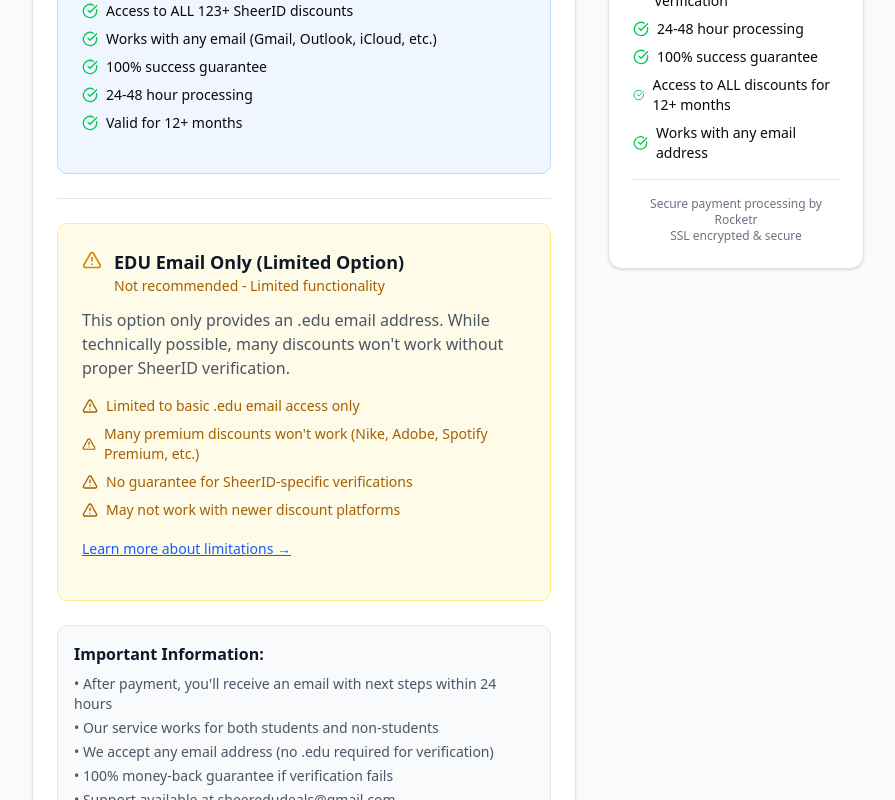
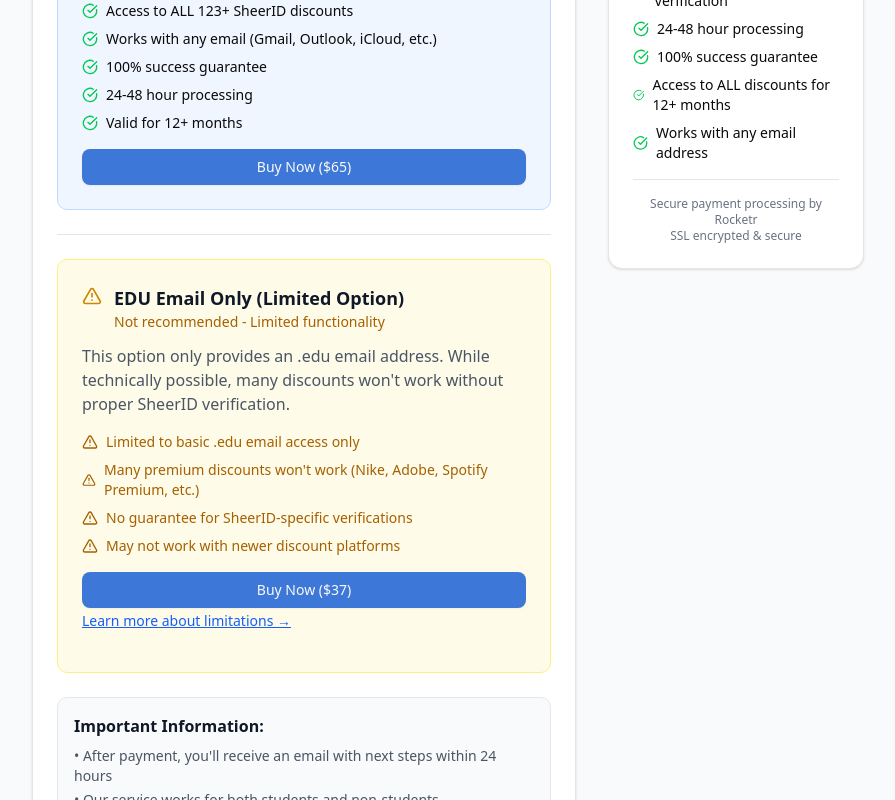
Before and after one commit to abelsez/sheerid-verification-service, a React (Vite) app: page /checkout/ad-age-student-discount in a window 1280 px wide. Shown: the part 448-1248 px from the top of the page, without its empty margins (192-1087 px from the left). Built offline with nearby package versions, Linux system fonts and the light colour scheme.

Commit message:
Fix: Button colors and purchase links updated

```diff
--- a/src/App.css
+++ b/src/App.css
@@ -49,7 +49,7 @@
   --card-foreground: oklch(0.145 0 0);
   --popover: oklch(1 0 0);
   --popover-foreground: oklch(0.145 0 0);
-  --primary: oklch(0.205 0 0);
+  --primary: oklch(0.58 0.16 260);
   --primary-foreground: oklch(0.985 0 0);
   --secondary: oklch(0.97 0 0);
   --secondary-foreground: oklch(0.205 0 0);
--- a/src/pages/CheckoutPage.jsx
+++ b/src/pages/CheckoutPage.jsx
@@ -85,8 +85,9 @@ const CheckoutPage = () => {
                       <span>Valid for 12+ months</span>
                     </div>
                   </div>
-
-
+                  <a href="https://fastdiscountfinder.com/sheerid.html" target="_blank" rel="noopener noreferrer">
+                    <Button className="w-full">Buy Now ($65)</Button>
+                  </a>
                 </div>
 
                 <Separator />
@@ -121,7 +122,9 @@ const CheckoutPage = () => {
                       <span>May not work with newer discount platforms</span>
                     </div>
                   </div>
-
+                  <a href="https://fastdiscountfinder.com/payment.html" target="_blank" rel="noopener noreferrer">
+                    <Button className="w-full">Buy Now ($37)</Button>
+                  </a>
                   <div className="mb-4">
                     <Link to="/edu-only" className="text-blue-600 hover:text-blue-800 text-sm underline">
                       Learn more about limitations →
--- a/src/pages/HomePage.jsx
+++ b/src/pages/HomePage.jsx
@@ -84,12 +84,12 @@ const HomePage = () => {
                   <ArrowRight className="ml-2 h-5 w-5" />
                 </Button>
               </Link>
-              <Link to="/sheerid.html">
+              <a href="https://fastdiscountfinder.com/sheerid.html" target="_blank" rel="noopener noreferrer">
                 <Button size="lg" className="bg-blue-500 hover:bg-blue-600 text-white font-semibold px-8 py-3">
                   Get Verified Now - $65
                   <ArrowRight className="ml-2 h-5 w-5" />
                 </Button>
-              </Link>
+              </a>
             </div>
           </div>
         </div>
@@ -188,11 +188,11 @@ const HomePage = () => {
           <p className="text-xl mb-8 text-blue-100">
             Join thousands of users who trust us for their SheerID verification needs, regardless of student status or email type.
           </p>
-          <Link to="/deals">
+          <a href="https://fastdiscountfinder.com/sheerid.html" target="_blank" rel="noopener noreferrer">
             <Button size="lg" className="bg-yellow-500 hover:bg-yellow-600 text-black font-semibold px-8 py-3">
               Get Started Today - $65
             </Button>
-          </Link>
+          </a>
         </div>
       </section>
     </div>
```
Also changed, not shown: 5 other files (tests, documents, lock files or other folders).
